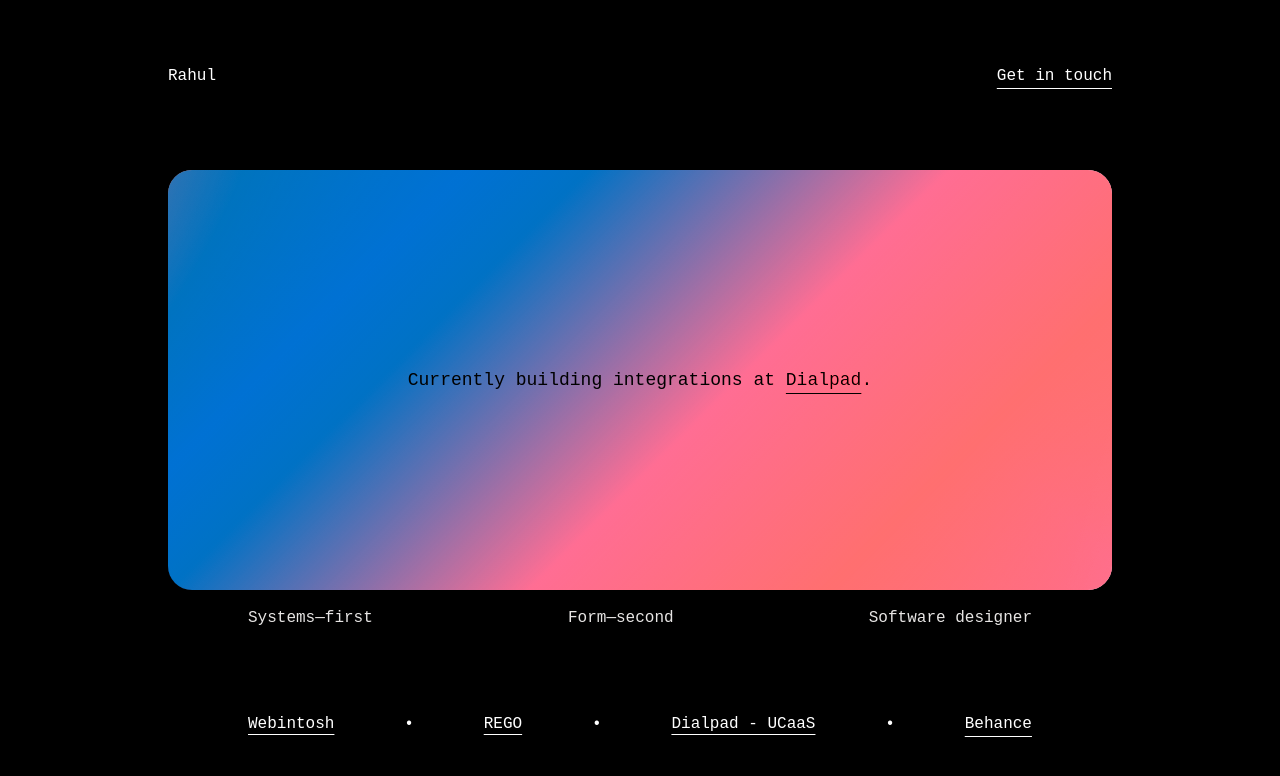
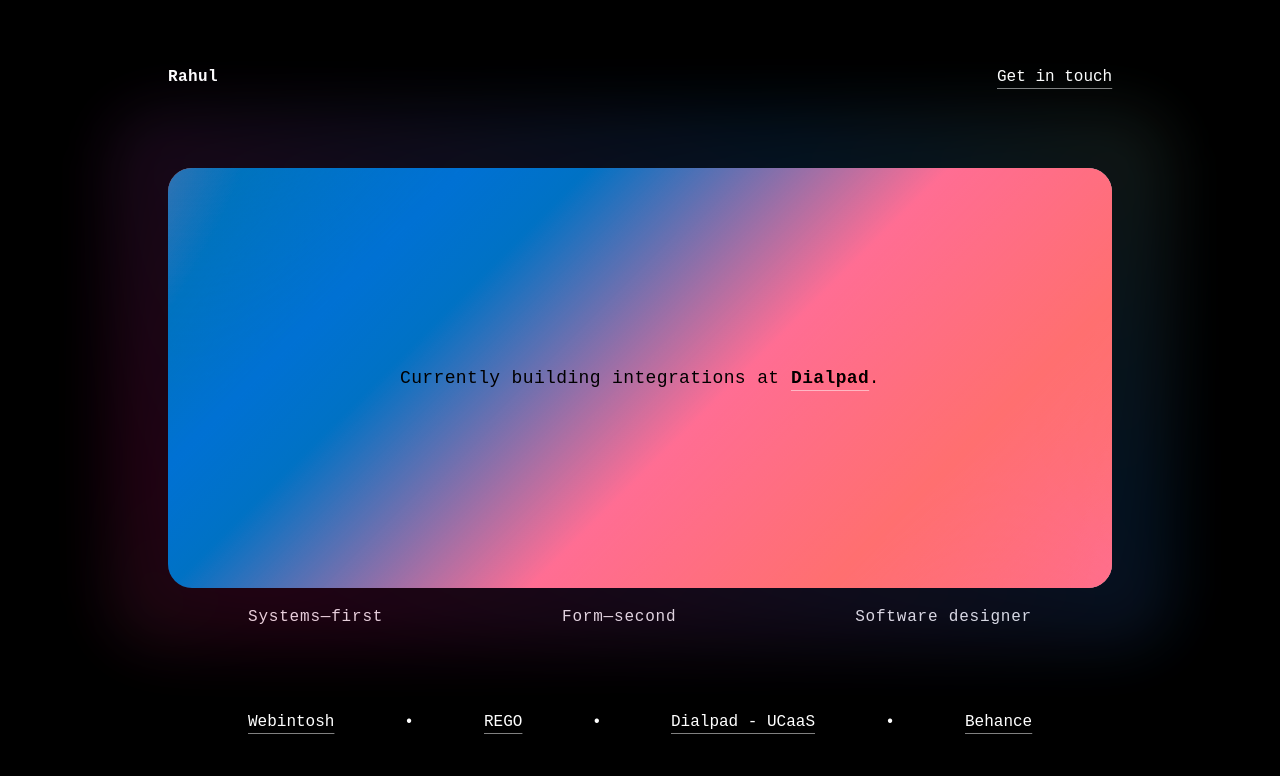
Before and after one commit to rahul-akumar/portfolio, a Vue app: page / in a window 1280 px wide. Shown: the top 776 px of the page. Built offline with nearby package versions, Linux system fonts and the light colour scheme.

Commit message:
feat: implement interactive gradient effect in App.vue with mouse/touch handling and enhanced link styles

```diff
--- a/src/App.vue
+++ b/src/App.vue
@@ -1,4 +1,5 @@
 <script setup>
+import { ref, onMounted, onUnmounted } from 'vue';
 import { Github, Linkedin, Instagram, Twitter, Mail } from "lucide-vue-next";
 
 // Organized utility classes
@@ -6,18 +7,95 @@ const styles = {
   sectionItem:
     " text-white underline underline-offset-12 decoration-white/50 hover:decoration-white hover:text-white/80 focus:ring-2 hover:after:content-['_↗'] after:text-amber-500",
 };
+
+// Interactive gradient state
+const gradientContainer = ref(null);
+const mousePosition = ref({ x: 0.5, y: 0.5 });
+const isInteracting = ref(false);
+
+// Mouse and touch interaction handlers
+const handleMouseMove = (event) => {
+  if (!gradientContainer.value) return;
+
+  const rect = gradientContainer.value.getBoundingClientRect();
+  const x = (event.clientX - rect.left) / rect.width;
+  const y = (event.clientY - rect.top) / rect.height;
+
+  mousePosition.value = { x: Math.max(0, Math.min(1, x)), y: Math.max(0, Math.min(1, y)) };
+};
+
+const handleTouchMove = (event) => {
+  if (!gradientContainer.value || event.touches.length === 0) return;
+
+  event.preventDefault();
+  const touch = event.touches[0];
+  const rect = gradientContainer.value.getBoundingClientRect();
+  const x = (touch.clientX - rect.left) / rect.width;
+  const y = (touch.clientY - rect.top) / rect.height;
+
+  mousePosition.value = { x: Math.max(0, Math.min(1, x)), y: Math.max(0, Math.min(1, y)) };
+};
+
+const handleInteractionStart = () => {
+  isInteracting.value = true;
+};
+
+const handleInteractionEnd = () => {
+  isInteracting.value = false;
+  // Smoothly return to center
+  mousePosition.value = { x: 0.5, y: 0.5 };
+};
+
+// Computed style for dynamic gradient positioning
+const dynamicGradientStyle = ref('');
+
+// Update gradient position based on mouse/touch
+const updateGradientStyle = () => {
+  const { x, y } = mousePosition.value;
+  const intensity = isInteracting.value ? 1.2 : 0.8;
+
+  // Calculate background position based on interaction
+  const posX = (x * 100);
+  const posY = (y * 100);
+
+  dynamicGradientStyle.value = `
+    background-position: ${posX}% ${posY}%;
+    filter: hue-rotate(${x * 60 - 30}deg) saturate(${intensity}) brightness(${0.9 + y * 0.2});
+    transform: translateZ(0) scale(${isInteracting.value ? 1.02 : 1});
+    transition: transform 0.3s ease-out, filter 0.2s ease-out;
+  `;
+};
+
+// Watch for position changes and update styles
+const animationFrame = ref(null);
+const updateAnimation = () => {
+  updateGradientStyle();
+  animationFrame.value = requestAnimationFrame(updateAnimation);
+};
+
+onMounted(() => {
+  updateAnimation();
+});
+
+onUnmounted(() => {
+  if (animationFrame.value) {
+    cancelAnimationFrame(animationFrame.value);
+  }
+});
 </script>
 
 <template>
   <div class="mx-auto flex h-lvh w-screen px-10 flex-col justify-between py-16 md:w-screen lg:w-5xl">
-    <header class="flex justify-between">
-      <h3 class="text-sm md:text-base">Rahul</h3>
+    <header class="flex justify-between items-baseline">
+      <h1 class="text-sm md:text-base font-semibold tracking-wide">
+        Rahul
+      </h1>
       <p>
         <a
           href="https://www.linkedin.com/in/rahul-akumar/"
           target="_blank"
           rel="noopener noreferrer"
-          class="underline underline-offset-8 hover:decoration-wavy text-sm md:text-base"
+          class="gradient-link text-sm md:text-base font-medium"
         >
           Get in touch
         </a>
@@ -26,25 +104,42 @@ const styles = {
 
     <main class="-top-20">
       <div class="flex flex-col gap-4">
-        <div class="gradient-container rounded-lg md:rounded-3xl">
-          <div class="running-gradient">
+        <div class="gradient-wrapper">
+          <div
+            ref="gradientContainer"
+            class="gradient-container rounded-lg md:rounded-3xl"
+            @mousemove="handleMouseMove"
+            @mouseenter="handleInteractionStart"
+            @mouseleave="handleInteractionEnd"
+            @touchmove="handleTouchMove"
+            @touchstart="handleInteractionStart"
+            @touchend="handleInteractionEnd"
+          >
+          <div class="running-gradient" :style="dynamicGradientStyle">
             <div class="gradient-text text-sm md:text-lg p-4">
               Currently building integrations at
               <a
                 href="https://www.dialpad.com/"
                 target="_blank"
                 rel="noopener noreferrer"
-                class="underline underline-offset-8 transition-all hover:decoration-wavy"
+                class="gradient-link"
               >
                 Dialpad</a
               >.
             </div>
           </div>
         </div>
+        </div>
         <div class="flex flex-col md:flex-row justify-between md:px-20 gap-4 md:gap-0">
-          <p class="text-xs text-stone-200 md:text-base">Systems—first</p>
-          <p class="text-xs text-stone-200 md:text-base">Form—second</p>
-          <p class="text-xs text-stone-200 md:text-base">Software designer</p>
+          <p class="text-xs text-stone-200 md:text-base font-medium tracking-wider">
+            Systems—first
+          </p>
+          <p class="text-xs text-stone-200 md:text-base font-medium tracking-wider">
+            Form—second
+          </p>
+          <p class="text-xs text-stone-200 md:text-base font-medium tracking-wider">
+            Software designer
+          </p>
         </div>
       </div>
     </main>
@@ -55,7 +150,7 @@ const styles = {
           href="https://rahul-akumar.github.io/webintosh/"
           target="_blank"
           rel="noopener noreferrer"
-          class="text-xs underline underline-offset-6 hover:decoration-wavy md:text-base"
+          class="gradient-link text-xs md:text-base"
         >
           Webintosh
         </a>
@@ -66,7 +161,7 @@ const styles = {
           href="https://rahul-akumar.github.io/REGO/"
           target="_blank"
           rel="noopener noreferrer"
-          class="text-xs underline underline-offset-6 hover:decoration-wavy md:text-base"
+          class="gradient-link text-xs md:text-base"
         >
           REGO
         </a>
@@ -77,7 +172,7 @@ const styles = {
           href="https://rahulkumar.notion.site/Integrations-in-DP-UCaaS-2643f4f51b46805ca09fc8844782c3ef"
           target="_blank"
         rel="noopener noreferrer"
-        class="text-xs underline underline-offset-6 hover:decoration-wavy md:text-base">
+        class="gradient-link text-xs md:text-base">
         Dialpad - UCaaS
         </a>
       </p>
@@ -87,7 +182,7 @@ const styles = {
           href="https://www.behance.net/rahul_kumar"
           target="_blank"
           rel="noopener noreferrer"
-          class="text-xs underline underline-offset-8 hover:decoration-wavy md:text-base">
+          class="gradient-link text-xs md:text-base">
         Behance
         </a>
       </p>
@@ -96,11 +191,51 @@ const styles = {
 </template>
 
 <style scoped>
+/* Performance optimizations */
 .gradient-container {
   position: relative;
   overflow: hidden;
   height: 420px;
   background: linear-gradient(45deg, #000000, #fecfef, #fecfef);
+  will-change: transform;
+  backface-visibility: hidden;
+  z-index: 10;
+}
+
+/* Gradient wrapper for bleed effect */
+.gradient-wrapper {
+  position: relative;
+}
+
+/* Moving gradient background for light bleed effect */
+.gradient-wrapper::before {
+  content: "";
+  position: absolute;
+  top: -60px;
+  left: -60px;
+  right: -60px;
+  bottom: -60px;
+  background: linear-gradient(
+    45deg,
+    rgba(255, 0, 128, 0.15),
+    /* Hot Pink */ rgba(255, 69, 0, 0.15),
+    /* Orange Red */ rgba(0, 255, 255, 0.15),
+    /* Cyan */ rgba(148, 0, 211, 0.15),
+    /* Violet */ rgba(0, 255, 0, 0.15),
+    /* Lime */ rgba(255, 20, 147, 0.15),
+    /* Deep Pink */ rgba(30, 144, 255, 0.15),
+    /* Dodger Blue */ rgba(255, 215, 0, 0.15),
+    /* Gold */ rgba(255, 99, 71, 0.15),
+    /* Tomato */ rgba(0, 250, 154, 0.15),
+    /* Medium Spring Green */ rgba(255, 0, 128, 0.15) /* Back to Hot Pink */
+  );
+  background-size: 600% 600%;
+  animation: backgroundBleed 48s ease-in-out infinite;
+  border-radius: 50px;
+  z-index: 0;
+  filter: blur(30px);
+  will-change: background-position;
+  transform: translateZ(0);
 }
 
 .running-gradient {
@@ -129,10 +264,12 @@ const styles = {
   align-items: center;
   color: rgb(0, 0, 0);
   font-size: 18px;
-  /* text-shadow:
-                2px 2px 4px rgba(0, 0, 0, 0.8),
-                0 0 20px rgba(255, 255, 255, 0.3); */
   position: relative;
+  z-index: 10;
+  /* Performance optimizations */
+  will-change: background-position, filter;
+  transform: translateZ(0);
+  backface-visibility: hidden;
 }
 
 /* Multiple gradient layers for depth */
@@ -156,7 +293,10 @@ const styles = {
   );
   background-size: 400% 400%;
   animation: gradientShift 4s ease-in-out infinite reverse;
-  z-index: 1;
+  z-index: 11;
+  /* Performance optimizations */
+  will-change: background-position;
+  transform: translateZ(0);
 }
 
 .running-gradient::after {
@@ -173,7 +313,10 @@ const styles = {
     transparent 100%
   );
   animation: shine 3s linear infinite;
-  z-index: 2;
+  z-index: 12;
+  /* Performance optimizations */
+  will-change: transform;
+  backface-visibility: hidden;
 }
 
 @keyframes gradientShift {
@@ -203,6 +346,25 @@ const styles = {
   }
   100% {
     filter: hue-rotate(360deg) saturate(1);
+  }
+}
+
+@keyframes backgroundBleed {
+  0%, 100% {
+    background-position: 0% 0%;
+    opacity: 0.8;
+  }
+  25% {
+    background-position: 100% 0%;
+    opacity: 1.0;
+  }
+  50% {
+    background-position: 100% 100%;
+    opacity: 0.6;
+  }
+  75% {
+    background-position: 0% 100%;
+    opacity: 0.9;
   }
 }
 
@@ -251,11 +413,14 @@ const styles = {
   z-index: -1;
   filter: blur(15px);
   opacity: 0.8;
+  /* Performance optimizations */
+  will-change: background-position;
+  transform: translateZ(0);
 }
 
 .gradient-text {
   position: relative;
-  z-index: 3;
+  z-index: 15;
 }
 
 @keyframes textGlow {
@@ -271,4 +436,174 @@ const styles = {
       0 0 40px rgba(255, 255, 255, 0.3);
   }
 }
+
+/* Enhanced Link Micro-interactions */
+.gradient-link {
+  position: relative;
+  display: inline-block;
+  text-decoration: underline;
+  text-decoration-color: rgba(255, 255, 255, 0.5);
+  text-underline-offset: 7px;
+  transition: all 0.3s cubic-bezier(0.4, 0, 0.2, 1);
+  will-change: transform, text-shadow;
+}
+
+.gradient-link::before {
+  content: '';
+  position: absolute;
+  bottom: -2px;
+  left: 0;
+  width: 0;
+  height: 2px;
+  background: linear-gradient(
+    90deg,
+    #ff0080,
+    #ff4500,
+    #00ffff,
+    #9400d3,
+    #00ff00
+  );
+  background-size: 200% 100%;
+  animation: gradientFlow 3s linear infinite;
+  transition: width 0.4s cubic-bezier(0.4, 0, 0.2, 1);
+  z-index: 1;
+}
+
+.gradient-link:hover {
+  transform: translateY(-1px);
+  text-decoration-color: rgba(255, 255, 255, 0.8);
+  text-shadow:
+    0 0 8px rgba(255, 255, 255, 0.3),
+    0 2px 4px rgba(0, 0, 0, 0.2);
+}
+
+.gradient-link:hover::before {
+  width: 100%;
+}
+
+.gradient-link:hover::after {
+  content: ' ↗';
+  color: #ffd700;
+  animation: bounce 0.8s ease-out;
+  display: inline-block;
+}
+
+/* Gradient link inside the main gradient container */
+.gradient-text .gradient-link {
+  color: rgb(0, 0, 0);
+  font-weight: 600;
+}
+
+.gradient-text .gradient-link:hover {
+  color: rgb(0, 0, 0);
+  text-shadow:
+    0 0 12px rgba(255, 255, 255, 0.8),
+    0 2px 8px rgba(0, 0, 0, 0.3);
+}
+
+@keyframes gradientFlow {
+  0% {
+    background-position: 0% 50%;
+  }
+  100% {
+    background-position: 200% 50%;
+  }
+}
+
+@keyframes bounce {
+  0%, 20%, 50%, 80%, 100% {
+    transform: translateY(0);
+  }
+  40% {
+    transform: translateY(-3px);
+  }
+  60% {
+    transform: translateY(-1px);
+  }
+}
+
+/* Sophisticated Typography */
+.gradient-accent {
+  background: linear-gradient(
+    135deg,
+    #ff0080,
+    #ff4500,
+    #00ffff,
+    #9400d3,
+    #00ff00
+  );
+  background-size: 300% 300%;
+  -webkit-background-clip: text;
+  background-clip: text;
+  -webkit-text-fill-color: transparent;
+  animation: gradientAccent 6s ease-in-out infinite;
+  font-weight: 700;
+  letter-spacing: 0.05em;
+}
+
+@keyframes gradientAccent {
+  0%, 100% {
+    background-position: 0% 50%;
+  }
+  50% {
+    background-position: 100% 50%;
+  }
+}
+
+/* Enhanced typography spacing and hierarchy */
+body {
+  line-height: 1.6;
+  letter-spacing: 0.01em;
+}
+
+h1, h2, h3 {
+  line-height: 1.4;
+  font-weight: 600;
+}
+
+p {
+  line-height: 1.7;
+}
+
+.gradient-text {
+  line-height: 1.5;
+  letter-spacing: 0.02em;
+  font-weight: 500;
+}
+
+
+/* Reduced motion support */
+@media (prefers-reduced-motion: reduce) {
+  .running-gradient {
+    animation: gradientShift 120s ease-in-out infinite;
+  }
+
+  .running-gradient::before {
+    animation: gradientShift 24s ease-in-out infinite reverse;
+  }
+
+  .running-gradient::after {
+    animation: none;
+  }
+
+  .gradient-container::before {
+    animation: gradientShift 30s ease-in-out infinite;
+  }
+
+  .gradient-wrapper::before {
+    animation: backgroundBleed 60s ease-in-out infinite;
+  }
+
+  .gradient-link {
+    transition: none;
+  }
+
+  .gradient-link::before {
+    animation: none;
+  }
+
+  .gradient-link:hover::after {
+    animation: none;
+  }
+}
 </style>
```
Also changed, not shown: 1 other file (tests, documents, lock files or other folders).
